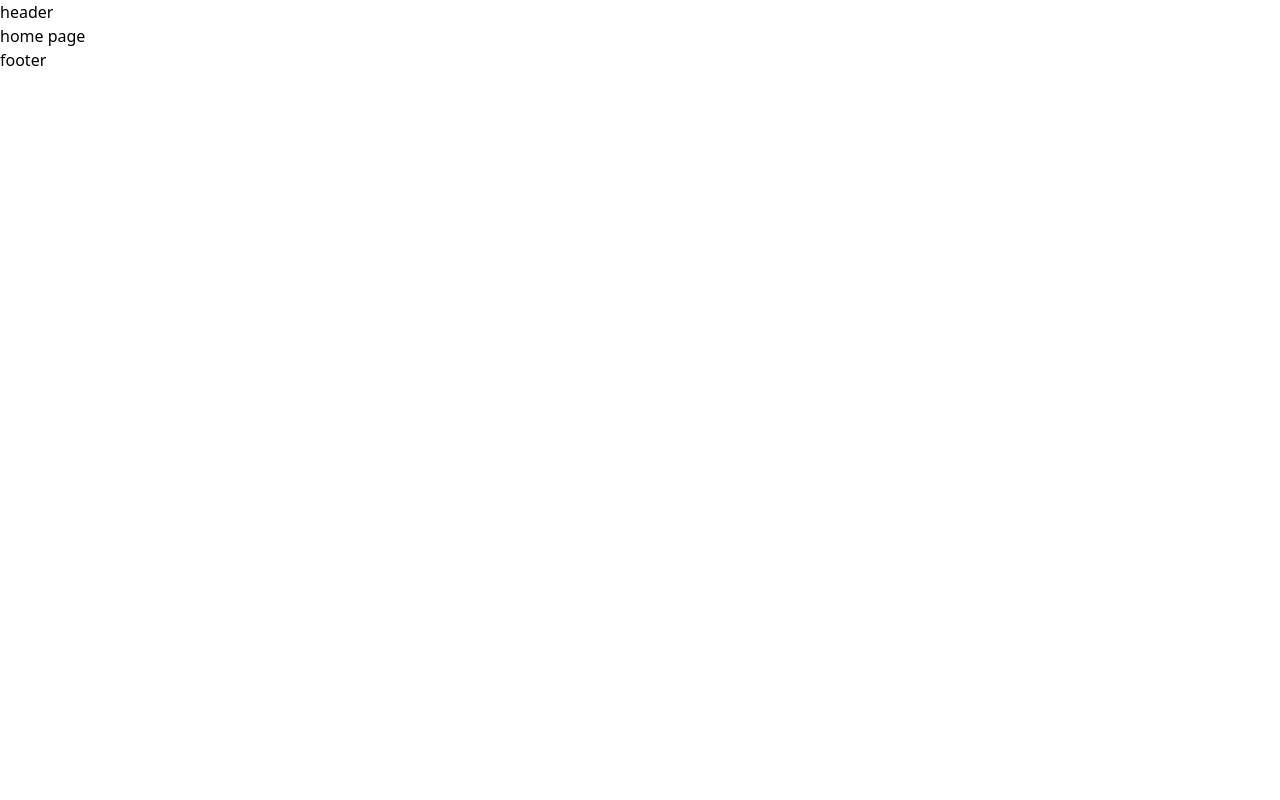
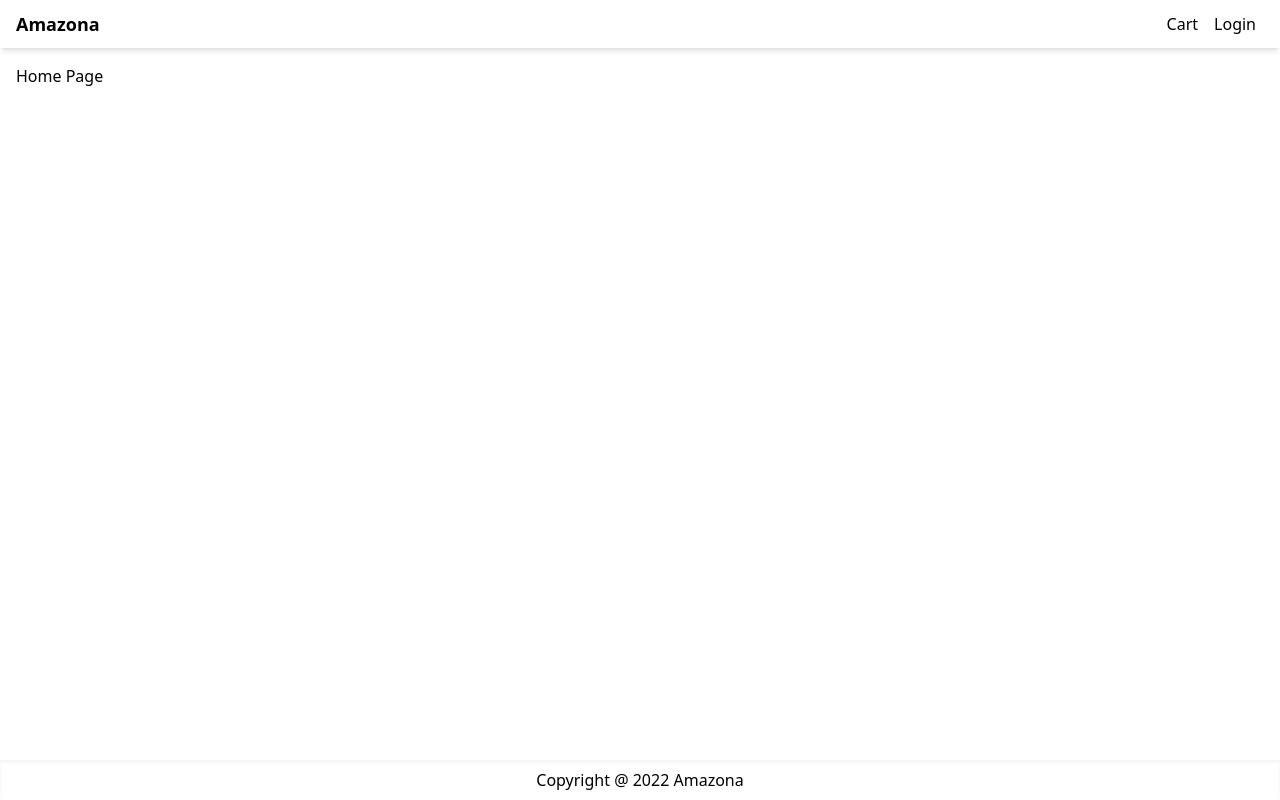
Before and after one commit to mandy132002/amazona, a Next.js app: page / in a window 1280 px wide. Built offline with nearby package versions, Linux system fonts and the light colour scheme.

Commit message:
added layout component

```diff
--- a/components/Layout.js
+++ b/components/Layout.js
@@ -1,19 +1,32 @@
 import Head from 'next/head';
+import Link from 'next/link';
 import react from 'react';
 
-export default function Layout({children}) {
+export default function Layout({ title , children}) {
   return (
         <>
             <Head>
-                <title>Create Next App</title>
+                <title>{title ? title:'Amazona'}</title>
                 <meta name="description" content="Generated by create next app" />
                 <meta name="viewport" content="width=device-width, initial-scale=1" />
                 <link rel="icon" href="/favicon.ico" />
             </Head>
-            <div>
-                <header>header</header>
-                <main>{children}</main>
-                <footer>footer</footer>
+            <div className='flex flex-col min-h-screen justify-between'>
+                <header>
+                    <nav className='flex h-12 items-center px-4 justify-between shadow-md'>
+                        <Link href="/" className= 'text-lg font-bold'>
+                            Amazona
+                        </Link>
+                        <div>
+                            <Link className='p-2' href="/Cart">Cart</Link>
+                            <Link className='p-2' href="/Login">Login</Link>
+
+                        </div>
+
+                    </nav>
+                </header>
+                <main className='container px-4 mt-4 m-auto'>{children}</main>
+                <footer className='flex justify-center items-center h-10 shadow-inner'>Copyright @ 2022 Amazona</footer>
             </div>
         </>
 
--- a/src/pages/index.js
+++ b/src/pages/index.js
@@ -8,8 +8,8 @@
 
 export default function Home() {
   return (
-    <Layout>
-      home page
+    <Layout title="Home Page">
+      Home Page
     </Layout>
   )
 
```
Also changed, not shown: .eslintrc.json.
